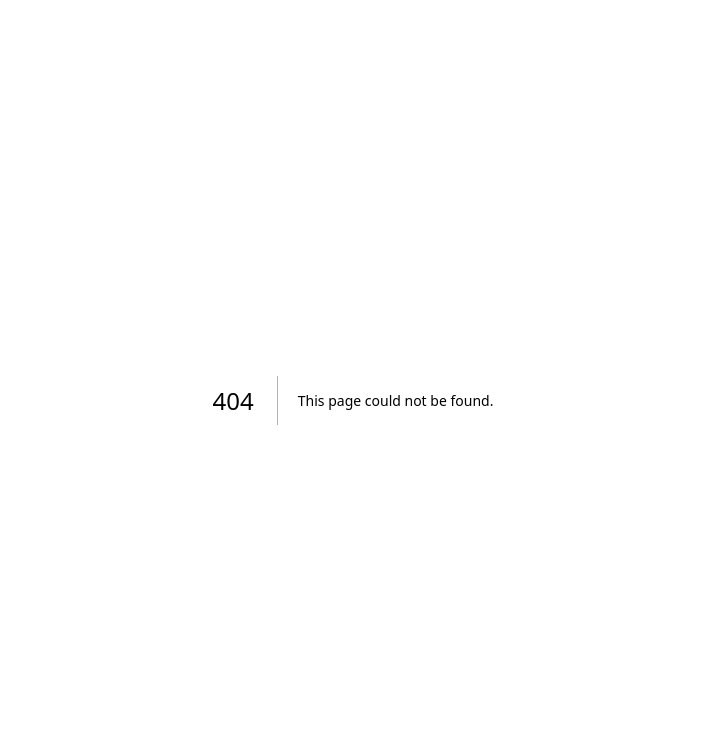
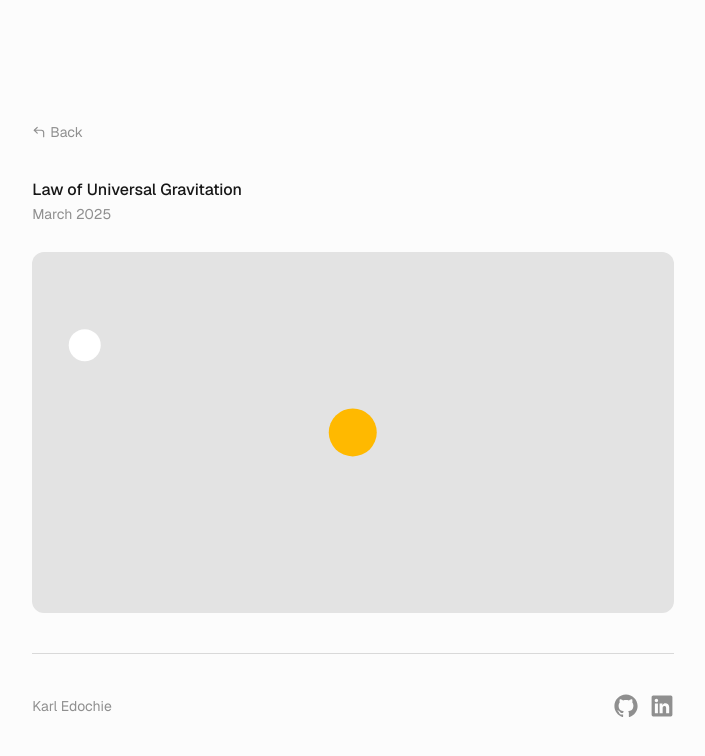
Before and after one commit to Karledo/karledo.github.io, a Next.js app: page /writing/law-of-universal-gravitation in a window 1280 px wide. Before the commit this address had no page. Shown: the top 756 px of the page, without its empty margins (287-992 px from the left). Built offline with nearby package versions, Linux system fonts and the light colour scheme.

Commit message:
Refactor Vector2 class

```diff
--- /dev/null
+++ b/app/writing/(content)/law-of-universal-gravitation/components/gravitation.tsx
@@ -0,0 +1,122 @@
+"use client";
+
+import { LazyMotionProvider } from "@/components/lazy-motion-provider";
+import { MotionValue } from "motion";
+import { m, useAnimationFrame } from "motion/react";
+import { Vector2 } from "@/utils/vector2";
+import useMeasure from "react-use-measure";
+
+const GRAVITATION_CONSTANT = 1000;
+
+function getVectorFromMotionValue({
+  x,
+  y,
+}: {
+  x: MotionValue<number>;
+  y: MotionValue<number>;
+}) {
+  return new Vector2(x.get(), y.get());
+}
+
+export function Gravitation({}) {
+  const [ref, bounds] = useMeasure();
+  const sunPosition = {
+    x: new MotionValue(bounds.width * 0.5),
+    y: new MotionValue(bounds.height * 0.5),
+  };
+
+  const { displacement: planetPosition, acceleration } = useGravitation();
+
+  const PLANET_MASS = 1;
+  const SUN_MASS = 10000;
+  useAnimationFrame(() => {
+    const planetPos = getVectorFromMotionValue(planetPosition);
+    const sunPos = getVectorFromMotionValue(sunPosition);
+
+    const displacement = sunPos.sub(planetPos);
+    const distance = displacement.magnitude();
+    const force = equation(PLANET_MASS, SUN_MASS, distance);
+    console.log(force);
+
+    const direction = displacement.normalize();
+    const newAcceleration = direction.scale(force / PLANET_MASS);
+
+    acceleration.x.set(newAcceleration.x);
+    acceleration.y.set(newAcceleration.y);
+  });
+
+  return (
+    <LazyMotionProvider>
+      <div className="bg-background-200 relative mb-4 aspect-video rounded-xl px-8 py-12">
+        <div ref={ref} aria-label="Canvas" className="relative size-full">
+          <Sun x={sunPosition.x} y={sunPosition.y} />
+          <div className="absolute inset-0">
+            <Planet
+              x={planetPosition.x}
+              y={planetPosition.y}
+              className="bg-white"
+            />
+          </div>
+        </div>
+      </div>
+    </LazyMotionProvider>
+  );
+}
+
+function Sun({
+  x,
+  y,
+  ...props
+}: { x: MotionValue<number>; y: MotionValue<number> } & Omit<
+  typeof m.div,
+  "className" | "$$typeof"
+>) {
+  return (
+    <m.div
+      aria-label="Sun"
+      style={{ x, y }}
+      {...props}
+      className="absolute size-12 -translate-6 rounded-full bg-amber-400"
+    />
+  );
+}
+
+function Planet({
+  x,
+  y,
+  className,
+  ...props
+}: {
+  x: MotionValue<number>;
+  y: MotionValue<number>;
+  className?: string;
+} & Omit<typeof m.div, "$$typeof">) {
+  return (
+    <m.div
+      aria-label="Planet"
+      style={{ x, y }}
+      {...props}
+      className={`size-8 rounded-full ${className}`}
+    />
+  );
+}
+
+function useGravitation() {
+  const acceleration = { x: new MotionValue(0), y: new MotionValue(0) };
+  const displacement = { x: new MotionValue(0), y: new MotionValue(0) };
+  const velocity = { x: new MotionValue(0), y: new MotionValue(100) };
+
+  useAnimationFrame((globalMilliseconds, deltaTimeMilliseconds) => {
+    const deltaTime = deltaTimeMilliseconds / 1000;
+    velocity.x.set(velocity.x.get() + acceleration.x.get() * deltaTime);
+    velocity.y.set(velocity.y.get() + acceleration.y.get() * deltaTime);
+    displacement.x.set(displacement.x.get() + velocity.x.get() * deltaTime);
+    displacement.y.set(displacement.y.get() + velocity.y.get() * deltaTime);
+  });
+
+  return { displacement, velocity, acceleration };
+}
+
+function equation(m1: number, m2: number, r: number) {
+  return (GRAVITATION_CONSTANT * m1 * m2) / Math.max(1e-6, r ** 2);
+}
--- /dev/null
+++ b/app/writing/(content)/law-of-universal-gravitation/page.mdx
@@ -0,0 +1,14 @@
+import { Title } from "@/components/title"
+import { Gravitation } from "./components/gravitation"
+
+export const metadata = {
+  title: "Law of Universal Gravitation",
+  description: "Implementing the Law of Universal Gravitation",
+  alternates: {
+    canonical: "/law-of-universal-gravitation",
+  }
+};
+
+<Title className="mb-7" title={"Law of Universal Gravitation"} date={new Date(2025, 2, 10)} />
+
+<Gravitation />
--- /dev/null
+++ b/components/lazy-motion-provider.tsx
@@ -0,0 +1,6 @@
+import { domAnimation, LazyMotion } from "motion/react";
+import { ReactNode } from "react";
+
+export function LazyMotionProvider({ children }: { children: ReactNode }) {
+  return <LazyMotion features={domAnimation}>{children}</LazyMotion>;
+}
--- /dev/null
+++ b/utils/vector2.ts
@@ -0,0 +1,31 @@
+export class Vector2 {
+  x: number = 0;
+  y: number = 0;
+
+  constructor(x: number, y: number) {
+    this.x = x;
+    this.y = y;
+  }
+
+  public magnitude() {
+    return (this.x ** 2 + this.y ** 2) ** 0.5;
+  }
+
+  public sub(vector: Vector2) {
+    return new Vector2(this.x - vector.x, this.y - vector.y);
+  }
+
+  public add(vector: Vector2) {
+    return new Vector2(this.x + vector.x, this.y + vector.y);
+  }
+
+  public normalize() {
+    const length = this.magnitude();
+    if (length == 0) return new Vector2(0, 0);
+    return new Vector2(this.x / length, this.y / length);
+  }
+
+  public scale(scalar: number) {
+    return new Vector2(this.x * scalar, this.y * scalar);
+  }
+}
```
